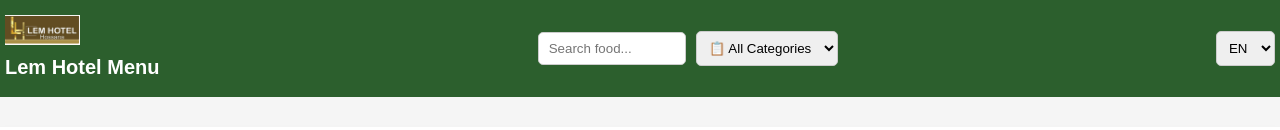
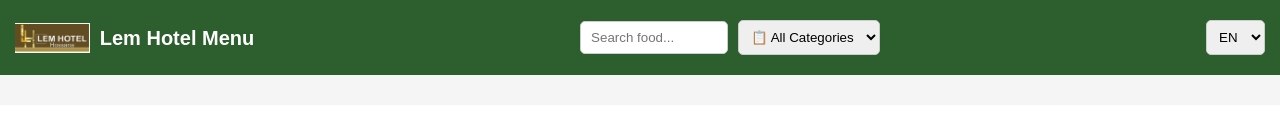
Before and after one commit to habte27/lem-hotel-qr-menu, a plain HTML site: page index.html in a window 1280 px wide. Shown: the top 130 px of the page. Drawn offline with Linux system fonts and the light colour scheme; a script that the page names is missing.

Commit message:
Update styles.css

```diff
--- a/styles.css
+++ b/styles.css
@@ -11,7 +11,7 @@ body {
 }
 .header{
     background-color: #2C5F2D;
-    padding: 15px 5px;
+    padding: 20px 15px;
     display: flex;
     flex-wrap: wrap;
     gap: 10px;
@@ -31,7 +31,7 @@ body {
 
 /* Logo and Title */
 .logo {
-    display: flex-start;
+    display: flex;
     align-items: center;
     gap: 10px;
 }
```
